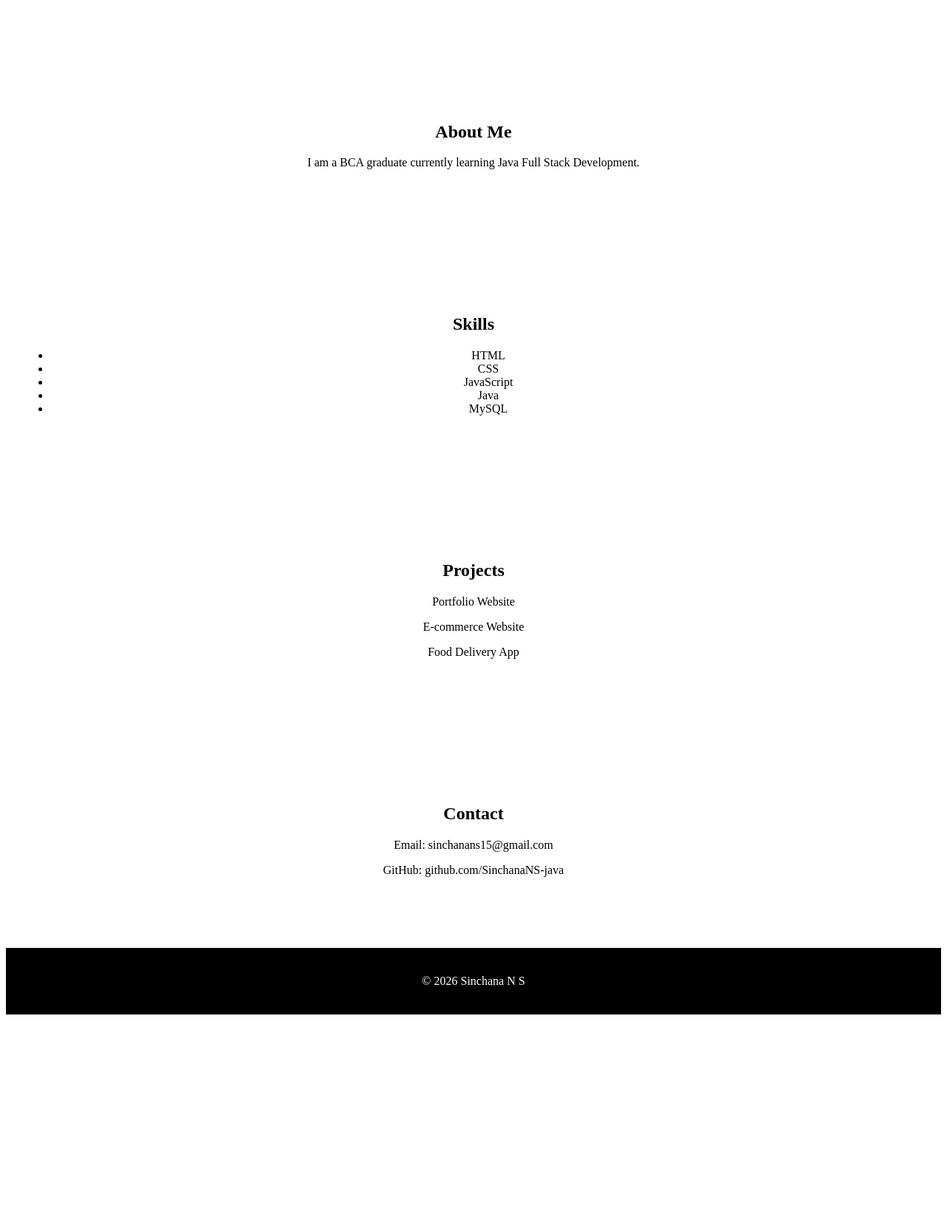
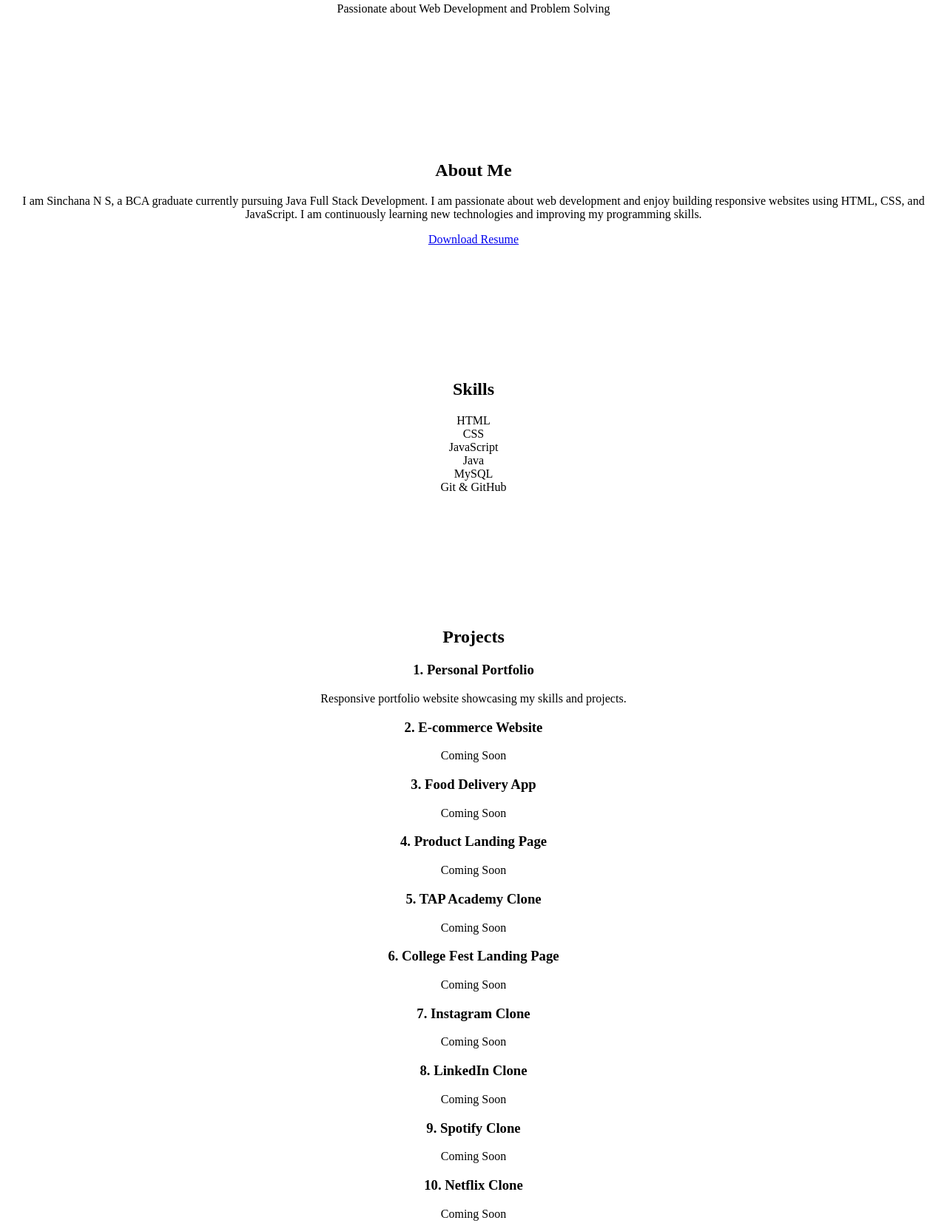
Before and after one commit to SinchanaNS-java/portfolio, a plain HTML site: page index.html in a window 1280 px wide. Shown: the part 311-1965 px from the top of the page at 74% size. Before the commit the page ends 1691 px from the top, so only its background shows below. Drawn offline with Linux system fonts and the light colour scheme.

Commit message:
Revise index.html for enhanced portfolio presentation
Updated the portfolio page with new sections and improved content.

```diff
--- a/index.html
+++ b/index.html
@@ -3,50 +3,114 @@
 <head>
     <meta charset="UTF-8">
     <meta name="viewport" content="width=device-width, initial-scale=1.0">
-    <title>My Portfolio</title>
+    <title>Sinchana N S | Portfolio</title>
     <link rel="stylesheet" href="style.css">
 </head>
 <body>
+
     <nav>
         <h2>Sinchana N S</h2>
+
+        <a href="#about">About</a>
+        <a href="#skills">Skills</a>
+        <a href="#projects">Projects</a>
+        <a href="#contact">Contact</a>
     </nav>
     <section>
-    <h1>Hello, I'm Sinchana</h1>
-    <p>BCA Graduate | Java Full Stack Learner</p>
+    <h1>Hello, I'm Sinchana N S</h1>
+    <p>Aspiring Java Full Stack Developer</p>
+    <p>Passionate about Web Development and Problem Solving</p>
 </section>
-<section>
+
+    <section id="about">
         <h2>About Me</h2>
 
         <p>
-        I am a BCA graduate currently learning Java Full Stack Development.
+            I am Sinchana N S, a BCA graduate currently pursuing Java Full Stack Development.
+            I am passionate about web development and enjoy building responsive websites using
+            HTML, CSS, and JavaScript. I am continuously learning new technologies and improving
+            my programming skills.
         </p>
+        <a href="#" class="resume-btn">Download Resume</a>
     </section>
-<section>
+
+    <section id="skills">
         <h2>Skills</h2>
 
-    <ul>
-        <li>HTML</li>
-        <li>CSS</li>
-        <li>JavaScript</li>
-        <li>Java</li>
-        <li>MySQL</li>
-    </ul>
+        <div class="skills-container">
+            <div class="skill">HTML</div>
+            <div class="skill">CSS</div>
+            <div class="skill">JavaScript</div>
+            <div class="skill">Java</div>
+            <div class="skill">MySQL</div>
+            <div class="skill">Git & GitHub</div>
+        </div>
     </section>
-<section>
+
+    <section id="projects">
         <h2>Projects</h2>
 
-    <p>Portfolio Website</p>
-    <p>E-commerce Website</p>
-    <p>Food Delivery App</p>
+        <div class="project-card">
+            <h3>1. Personal Portfolio</h3>
+            <p>Responsive portfolio website showcasing my skills and projects.</p>
+        </div>
+
+        <div class="project-card">
+            <h3>2. E-commerce Website</h3>
+            <p>Coming Soon</p>
+        </div>
+
+        <div class="project-card">
+            <h3>3. Food Delivery App</h3>
+            <p>Coming Soon</p>
+        </div>
+
+        <div class="project-card">
+            <h3>4. Product Landing Page</h3>
+            <p>Coming Soon</p>
+        </div>
+
+        <div class="project-card">
+            <h3>5. TAP Academy Clone</h3>
+            <p>Coming Soon</p>
+        </div>
+
+        <div class="project-card">
+            <h3>6. College Fest Landing Page</h3>
+            <p>Coming Soon</p>
+        </div>
+
+        <div class="project-card">
+            <h3>7. Instagram Clone</h3>
+            <p>Coming Soon</p>
+        </div>
+
+        <div class="project-card">
+            <h3>8. LinkedIn Clone</h3>
+            <p>Coming Soon</p>
+        </div>
+
+        <div class="project-card">
+            <h3>9. Spotify Clone</h3>
+            <p>Coming Soon</p>
+        </div>
+
+        <div class="project-card">
+            <h3>10. Netflix Clone</h3>
+            <p>Coming Soon</p>
+        </div>
     </section>
-<section>
-    <h2>Contact</h2>
+
+    <section id="contact">
+        <h2>Contact Me</h2>
 
         <p>Email: sinchanans15@gmail.com</p>
         <p>GitHub: github.com/SinchanaNS-java</p>
+        <p>Location: Karnataka, India</p>
     </section>
+
     <footer>
-    <p>© 2026 Sinchana N S</p>
+        <p>© 2026 Sinchana N S. All Rights Reserved.</p>
     </footer>
 
 </body>
```
Lines whose indentation alone changed are shown as unchanged.
